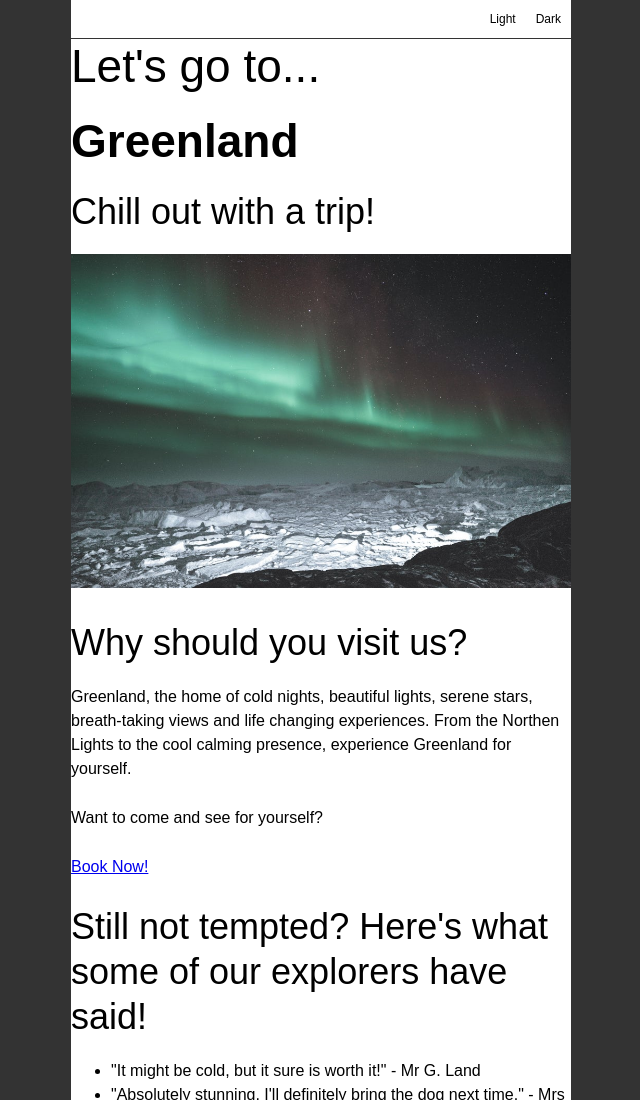
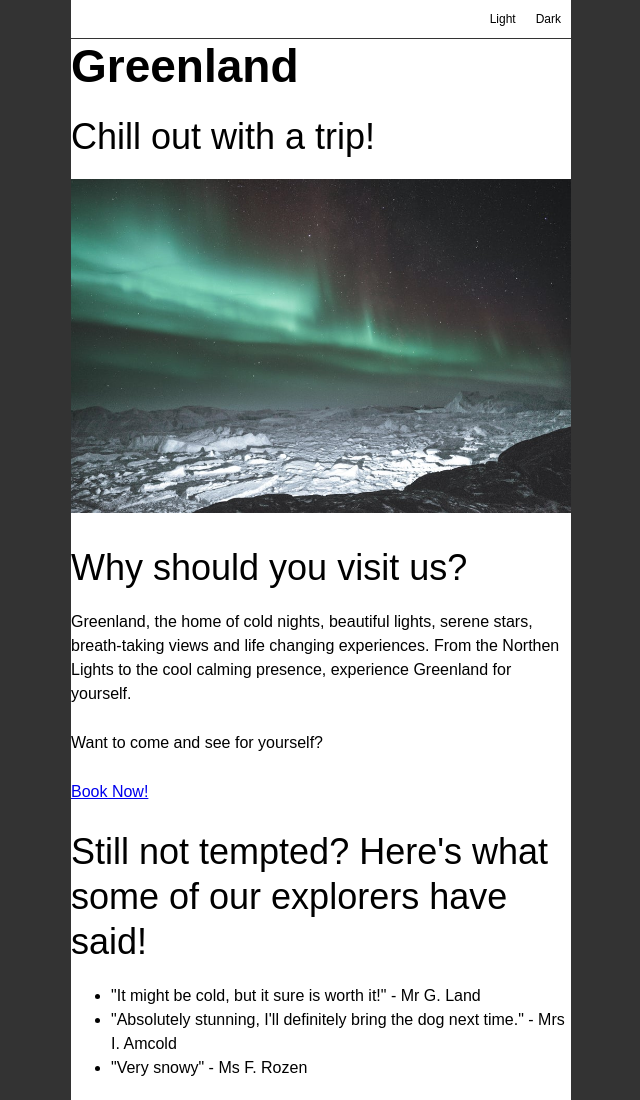
Before and after one commit to LeonBaker02/Greenland, a plain HTML site: page index.html in a window 1280 px wide. Shown: the top 1100 px of the page, without its empty margins (319-959 px from the left). Drawn offline with Linux system fonts and the light colour scheme.

Commit message:
Changed Header
 - Removed <h1> in <header> and changed it to 'Greenland'

```diff
--- a/index.html
+++ b/index.html
@@ -18,10 +18,9 @@
     </div>
     <main class="app">
         <header>
-            <h1>Let's go to...</h1>
+            <h1 id="-greenland-"><strong>Greenland</strong></h1>
         </header>
         <section>
-            <h1 id="-greenland-"><strong>Greenland</strong></h1>
             <h2 id="chill-out-with-a-trip-">Chill out with a trip!</h2>
         </section>
         <section>
```
